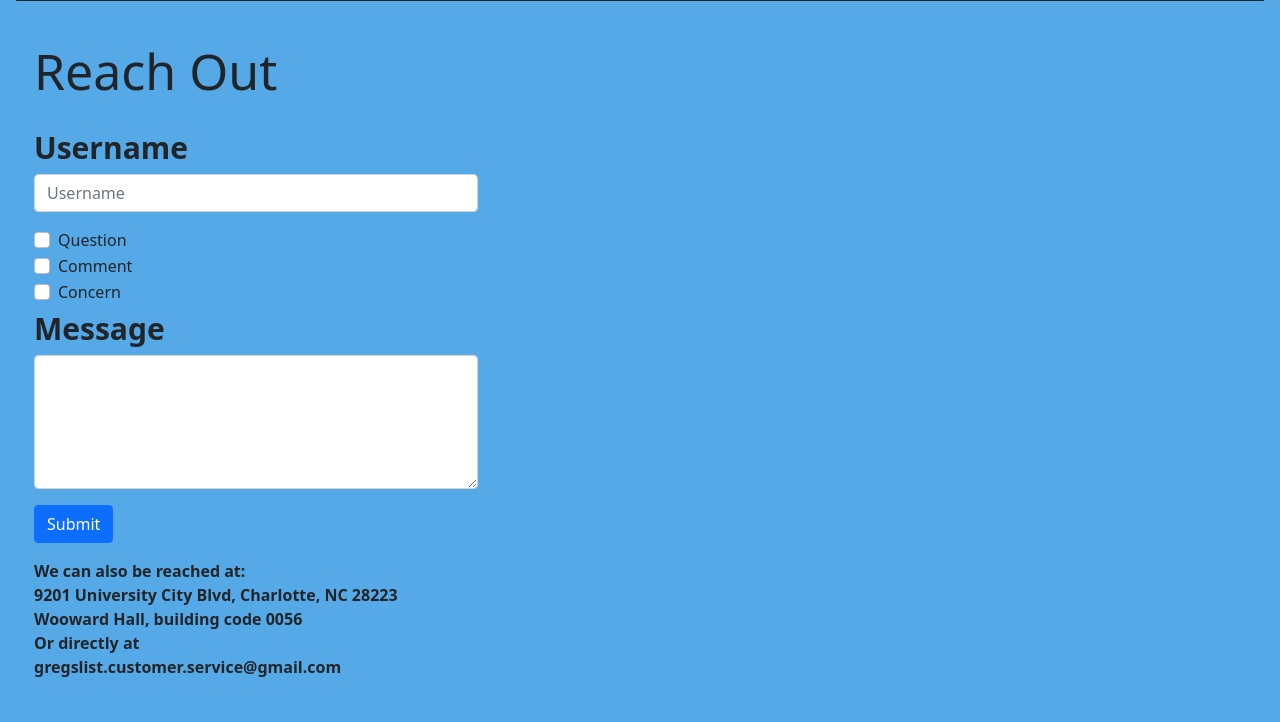
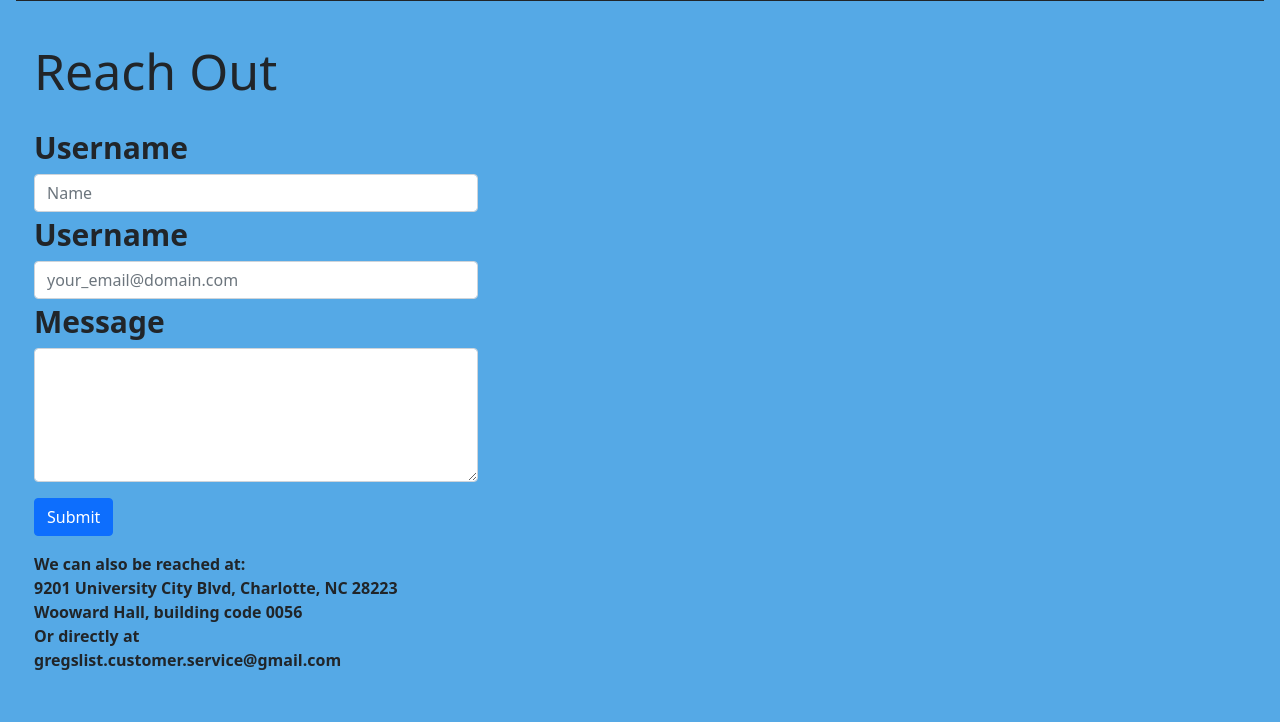
Before and after one commit to ajwild320/Project-Gregslist, a Flask app: page /contact_us in a window 1280 px wide. Shown: the part 167-889 px from the top of the page. Run offline with Flask 3, Linux system fonts and the light colour scheme.

Commit message:
merge conflicts and changes to work with route and function

```diff
--- a/templates/contact_us.html
+++ b/templates/contact_us.html
@@ -14,31 +14,17 @@
     <form method="post" action='/contact_us_email' style="margin-left: -3rem; padding-right: 45rem;">
         <div class="form-group">
           <label style="font-size: 30px; font-weight: 600; margin-bottom: 4px;" for="exampleFormControlInput1">Username</label>
-          <input type="text" class="form-control" id="exampleFormControlInput1" placeholder="Username">
+          <input type="text" class="form-control" id="exampleFormControlInput1" name="name" placeholder="Name">
         </div>
 
-        <div style="padding-top: 1rem;" class="form-check">
-            <input class="form-check-input" type="checkbox" value="" id="Question">
-            <label class="form-check-label" for="Question">
-              Question
-            </label>
-        </div>
-        <div class="form-check">
-            <input class="form-check-input" type="checkbox" value="" id="Comment">
-            <label class="form-check-label" for="Comment">
-              Comment
-            </label>
-        </div>
-        <div class="form-check">
-            <input class="form-check-input" type="checkbox" value="" id="Concern">
-            <label class="form-check-label" for="Concern">
-              Concern
-            </label>
+        <div class="form-group">
+          <label style="font-size: 30px; font-weight: 600; margin-bottom: 4px;" for="exampleFormControlInput1">Username</label>
+          <input type="text" class="form-control" id="exampleFormControlInput1" name="email" placeholder="your_email@domain.com">
         </div>
 
         <div class="form-group">
           <label style="font-size: 30px; font-weight: 600; margin-bottom: 4px;" for="exampleFormControlTextarea1">Message</label>
-          <textarea class="form-control" id="exampleFormControlTextarea1" rows="5"></textarea>
+          <textarea class="form-control" id="exampleFormControlTextarea1" name="reason" rows="5"></textarea>
         </div>
 
         <div style="padding-top: 1rem; padding-bottom: 1rem;">
```
